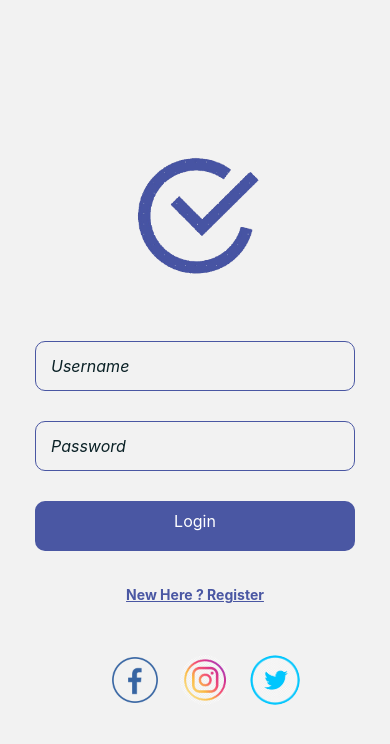
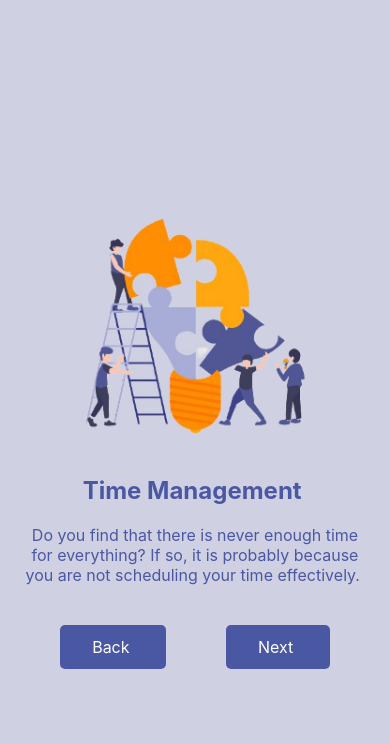
Before and after one commit to RoarshacH/DailyPanner, a React Native app: screen /onboarding_2 in a window 390 px wide. Shown: the top 744 px of the page. Built offline with nearby package versions, Linux system fonts and the light colour scheme.

Commit message:
adding onboarding Screens

```diff
--- a/App.tsx
+++ b/App.tsx
@@ -3,6 +3,9 @@ import LoginScreen from "./src/screens/Login";
 import SignUpScreen from "./src/screens/SignUP";
 import { BottomNavigator } from "./src/navigator/bottomNavigator";
 import AddTaskScreen from "./src/screens/AddTask";
+import Onboarding_1 from "./src/screens/Onboarding_1";
+import Onboarding_2 from "./src/screens/Onboarding_2";
+import Onboarding_3 from "./src/screens/Onboarding_3";
 
 //Navigation
 import { NavigationContainer } from "@react-navigation/native";
@@ -13,11 +16,14 @@ const MainStack = createNativeStackNavigator();
 export default function App() {
   return (
     <NavigationContainer>
-      <MainStack.Navigator initialRouteName="login" screenOptions={{ headerShown: false }}>
+      <MainStack.Navigator initialRouteName="onboarding_1" screenOptions={{ headerShown: false }}>
         <MainStack.Screen name="login" component={LoginScreen} />
         <MainStack.Screen name="signUp" component={SignUpScreen} />
         <MainStack.Screen name="bottomNav" component={BottomNavigator} />
         <MainStack.Screen name="addTask" component={AddTaskScreen} />
+        <MainStack.Screen name="onboarding_1" component={Onboarding_1} />
+        <MainStack.Screen name="onboarding_2" component={Onboarding_2} />
+        <MainStack.Screen name="onboarding_3" component={Onboarding_3} />
       </MainStack.Navigator>
     </NavigationContainer>
   );
--- a/src/screens/Login.tsx
+++ b/src/screens/Login.tsx
@@ -81,6 +81,7 @@ const styles = StyleSheet.create({
     flex: 1,
     justifyContent: "center",
     alignContent: "center",
+    backgroundColor: "#D0D0E3",
   },
   SectionStyle: {
     flexDirection: "row",
--- /dev/null
+++ b/src/screens/Onboarding_1.tsx
@@ -0,0 +1,50 @@
+import React, { Component } from "react";
+import { Text, View, StyleSheet, TouchableOpacity, Image } from "react-native";
+
+export default function Onboarding_1({ navigation }) {
+  return (
+    <View style={styles.wrapper}>
+      <Image style={styles.image} source={require("../../assets/images/Logo_noBG.png")} />
+      <Text style={styles.font}>Welcome to Daily Planner</Text>
+      <TouchableOpacity
+        style={styles.buttonStyle}
+        onPress={() => {
+          navigation.navigate("onboarding_2");
+        }}
+      >
+        <Text style={{ fontSize: 16, color: "white" }}>Lets Go </Text>
+      </TouchableOpacity>
+    </View>
+  );
+}
+
+const styles = StyleSheet.create({
+  wrapper: {
+    flex: 1,
+    justifyContent: "center",
+    alignItems: "center",
+    backgroundColor: "#D0D0E3",
+    flexDirection: "column",
+  },
+  image: {
+    padding: 100,
+    width: 300,
+    height: 300,
+  },
+
+  font: {
+    textAlign: "center",
+    fontWeight: "bold",
+    fontSize: 18,
+    alignSelf: "center",
+    padding: 20,
+    color: "#4A57A3",
+  },
+  buttonStyle: {
+    paddingVertical: 12,
+    paddingHorizontal: 32,
+    borderRadius: 5,
+    elevation: 3,
+    backgroundColor: "#4A57A3",
+  },
+});
--- /dev/null
+++ b/src/screens/Onboarding_2.tsx
@@ -0,0 +1,69 @@
+import React, { Component } from "react";
+import { Text, View, StyleSheet, TouchableOpacity, Image } from "react-native";
+
+export default function Onboarding_2({ navigation }) {
+  return (
+    <View style={styles.wrapper}>
+      <Image style={styles.image} source={require("../../assets/images/Onboard1.png")} />
+      <Text style={{ fontSize: 24, fontWeight: "bold", color: "#4A57A3" }}>Time Management </Text>
+      <Text style={styles.smallText}>Do you find that there is never enough time for everything? If so, it is probably because you are not scheduling your time effectively. </Text>
+
+      <View style={{ flexDirection: "row" }}>
+        <TouchableOpacity
+          style={styles.buttonStyle}
+          onPress={() => {
+            navigation.goBack();
+          }}
+        >
+          <Text style={{ fontSize: 16, color: "white" }}>Back </Text>
+        </TouchableOpacity>
+
+        <TouchableOpacity
+          style={styles.buttonStyle}
+          onPress={() => {
+            navigation.navigate("onboarding_3");
+          }}
+        >
+          <Text style={{ fontSize: 16, color: "white" }}>Next </Text>
+        </TouchableOpacity>
+      </View>
+    </View>
+  );
+}
+
+const styles = StyleSheet.create({
+  wrapper: {
+    flex: 1,
+    justifyContent: "center",
+    alignItems: "center",
+    backgroundColor: "#D0D0E3",
+    flexDirection: "column",
+  },
+  image: {
+    padding: 100,
+    width: 300,
+    height: 300,
+  },
+
+  font: {
+    color: "blue",
+    fontWeight: "bold",
+    fontSize: 38,
+  },
+  buttonStyle: {
+    paddingVertical: 12,
+    paddingHorizontal: 32,
+    borderRadius: 5,
+    elevation: 3,
+    backgroundColor: "#4A57A3",
+    marginHorizontal: 30,
+  },
+  smallText: {
+    paddingHorizontal: 20,
+    paddingTop: 20,
+    paddingBottom: 40,
+    textAlign: "center",
+    fontSize: 16,
+    color: "#4A57A3",
+  },
+});
--- /dev/null
+++ b/src/screens/Onboarding_3.tsx
@@ -0,0 +1,69 @@
+import React, { Component } from "react";
+import { Text, View, StyleSheet, TouchableOpacity, Image } from "react-native";
+
+export default function Onboarding_3({ navigation }) {
+  return (
+    <View style={styles.wrapper}>
+      <Image style={styles.image} source={require("../../assets/images/Onboard1.png")} />
+      <Text style={{ fontSize: 24, fontWeight: "bold", color: "#4A57A3" }}>Improve Productivity </Text>
+      <Text style={styles.smallText}>This is important for your personal and professional life. While many people think of productivity as it relates to their job, you also want to be productive at home.. </Text>
+
+      <View style={{ flexDirection: "row" }}>
+        <TouchableOpacity
+          style={styles.buttonStyle}
+          onPress={() => {
+            navigation.goBack();
+          }}
+        >
+          <Text style={{ fontSize: 16, color: "white" }}>Back </Text>
+        </TouchableOpacity>
+
+        <TouchableOpacity
+          style={styles.buttonStyle}
+          onPress={() => {
+            navigation.navigate("login");
+          }}
+        >
+          <Text style={{ fontSize: 16, color: "white" }}>Next </Text>
+        </TouchableOpacity>
+      </View>
+    </View>
+  );
+}
+
+const styles = StyleSheet.create({
+  wrapper: {
+    flex: 1,
+    justifyContent: "center",
+    alignItems: "center",
+    backgroundColor: "#D0D0E3",
+    flexDirection: "column",
+  },
+  image: {
+    padding: 100,
+    width: 300,
+    height: 300,
+  },
+
+  font: {
+    color: "blue",
+    fontWeight: "bold",
+    fontSize: 38,
+  },
+  buttonStyle: {
+    paddingVertical: 12,
+    paddingHorizontal: 32,
+    borderRadius: 5,
+    elevation: 3,
+    backgroundColor: "#4A57A3",
+    marginHorizontal: 30,
+  },
+  smallText: {
+    paddingHorizontal: 20,
+    paddingTop: 20,
+    paddingBottom: 40,
+    textAlign: "center",
+    fontSize: 16,
+    color: "#4A57A3",
+  },
+});
--- a/src/screens/SignUP.tsx
+++ b/src/screens/SignUP.tsx
@@ -84,7 +84,8 @@ const styles = StyleSheet.create({
     flex: 1,
     justifyContent: "center",
     alignContent: "center",
-    marginTop: 20,
+    paddingTop: 20,
+    backgroundColor: "#D0D0E3",
   },
   SectionStyle: {
     flexDirection: "row",
```
Also changed, not shown: assets/images/Onbaord3.png (added), assets/images/Onboard1.png (added).
